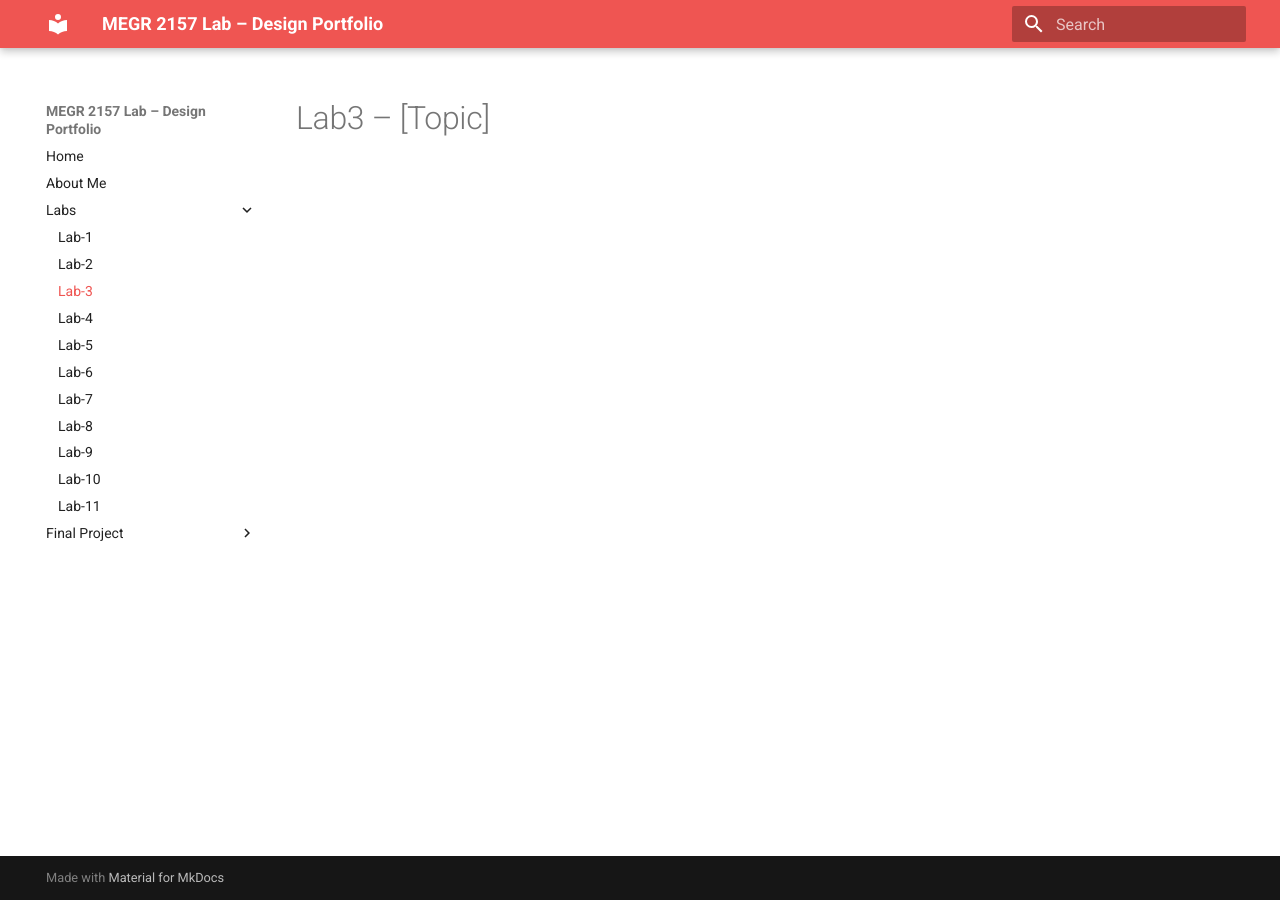
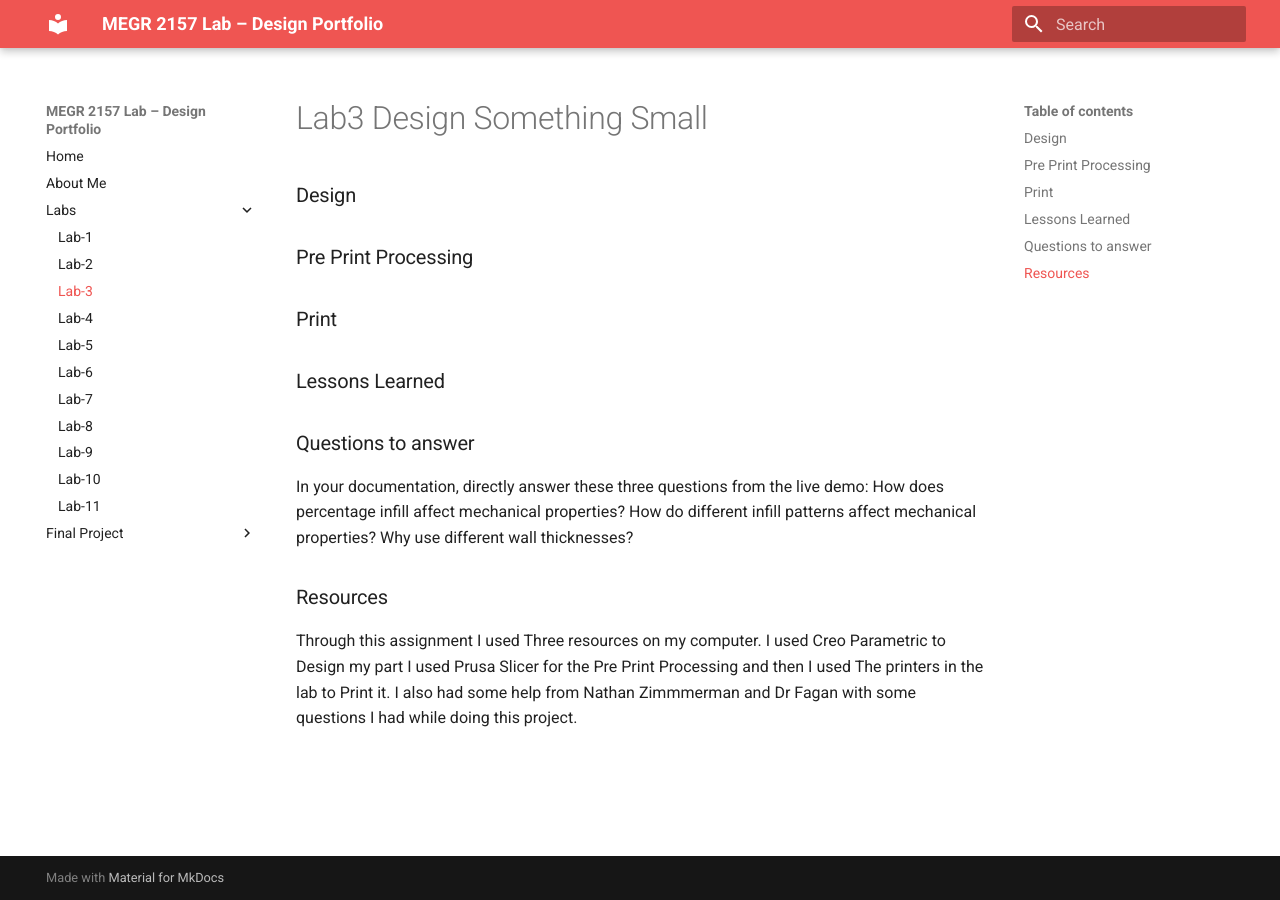
Before and after one commit to seaberr/MMEGR-2156-7-lab-template-seaber, an MkDocs documentation site: the page built from docs/Labs/L03/index.md, in a window 1280 px wide. Built offline with MkDocs 1.6.1 and Material for MkDocs 9.7.7, drawn with Linux system fonts in a browser that asks for light colours.

Commit message:
Revise Lab3 index with design and processing sections
Updated Lab3 documentation to include design details, processing steps, lessons learned, and questions.

```diff
--- a/docs/Labs/L03/index.md
+++ b/docs/Labs/L03/index.md
@@ -1 +1,16 @@
-# Lab3 – [Topic]
+# Lab3 Design Something Small
+### Design
+
+
+
+
+### Pre Print Processing
+### Print
+### Lessons Learned
+### Questions to answer
+In your documentation, directly answer these three questions from the live demo:
+How does percentage infill affect mechanical properties?
+How do different infill patterns affect mechanical properties?
+Why use different wall thicknesses?
+### Resources
+Through this assignment I used Three resources on my computer. I used Creo Parametric to Design my part I used Prusa Slicer for the Pre Print Processing and then I used The printers in the lab to Print it. I also had some help from Nathan Zimmmerman and Dr Fagan with some questions I had while doing this project.
```
